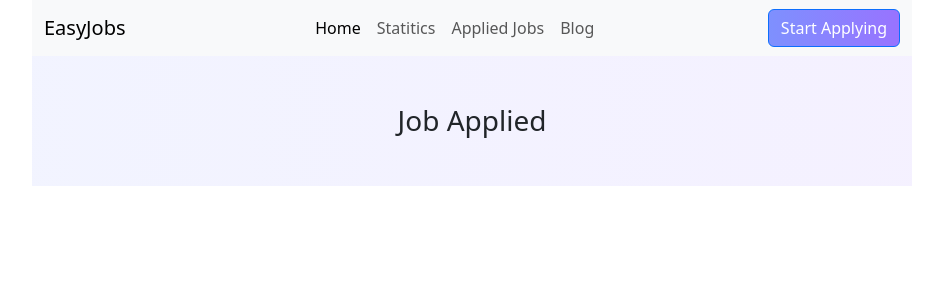
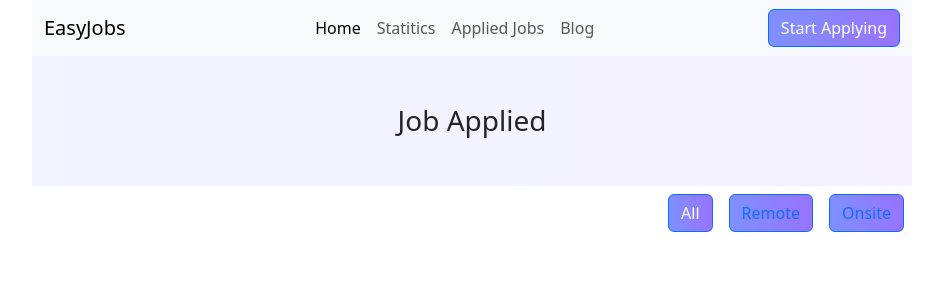
Before and after one commit to Arefin994/easy-jobs-web, a React (Vite) app: page /appliedJobs in a window 1280 px wide. Shown: the top 300 px of the page, without its empty margins (168-1111 px from the left). Built offline with nearby package versions, Linux system fonts and the light colour scheme.

Commit message:
Created Filter option for the Applied job section

```diff
--- a/public/jobs.json
+++ b/public/jobs.json
@@ -12,7 +12,7 @@
       "experience": "5+ years of experience in software development.",
       "education": "Master's degree or PhD in Computer Science, Statistics, Mathematics or related field",
       "time": "Part-time",
-      "ot": "Onsite",
+      "ot": "Remote",
       "contact": {
         "phone": "555-1234",
         "email": "hr@google.com"
@@ -48,7 +48,7 @@
       "experience": "3+ years of experience in data science or related field.",
       "education": "PhD in Computer Science",
       "time": "Part-time",
-      "ot": "Onsite",
+      "ot": "Remote",
       "contact": {
         "phone": "555-9012",
         "email": "hr@facebook.com"
@@ -66,7 +66,7 @@
       "experience": "5+ years of experience in software development.",
       "education": "Cse Degree",
       "time": "Part-time",
-      "ot": "Onsite",
+      "ot": "Remote",
       "contact": {
         "phone": "555-3456",
         "email": "jobs@amazon.com"
--- a/src/components/AppliedJobs/AppliedJobs.jsx
+++ b/src/components/AppliedJobs/AppliedJobs.jsx
@@ -1,21 +1,35 @@
-import React from 'react';
+import React, { useState } from 'react';
 import { Link } from 'react-router-dom';
 import './AppliedJobs.css';
 
 const AppliedJobs = () => {
+    const [filter, setFilter] = useState('all');
     const appliedJobs = JSON.parse(localStorage.getItem('appliedJobs')) || [];
 
     const handleShowDetails = (job) => {
         localStorage.setItem('jobDetails', JSON.stringify(job));
     }
 
+    const handleFilter = (type) => {
+        setFilter(type);
+    }
+
+    const filteredJobs = filter === 'remote' ? appliedJobs.filter(job => job.ot === 'Remote') :
+        filter === 'onsite' ? appliedJobs.filter(job => job.ot === 'Onsite') :
+            appliedJobs;
+
     return (
         <div>
             <div className='custom-bg'>
                 <h3 className='p-5 text-center'>Job Applied</h3>
             </div>
+            <div className='d-flex justify-content-end'>
+                <button className={`btn mx-2 ${filter === 'all' ? 'btn-primary' : 'btn-outline-primary'}`} onClick={() => handleFilter('all')}>All</button>
+                <button className={`btn mx-2 ${filter === 'remote' ? 'btn-primary' : 'btn-outline-primary'}`} onClick={() => handleFilter('remote')}>Remote</button>
+                <button className={`btn mx-2 ${filter === 'onsite' ? 'btn-primary' : 'btn-outline-primary'}`} onClick={() => handleFilter('onsite')}>Onsite</button>
+            </div>
             <ul>
-                {appliedJobs.map((job, index) => (
+                {filteredJobs.map((job, index) => (
                     <div className='d-flex border rounded my-3 p-3 shadow'>
                         <div className='d-flex align-items-center'>
                             <img src={job.logoUrl} className="custom-img image-fluid rounded" alt={job.company} />
--- a/src/components/Jobs/Jobs.jsx
+++ b/src/components/Jobs/Jobs.jsx
@@ -58,7 +58,7 @@ const Jobs = () => {
           </div>
         ))}
       </div>
-      <div className="text-center my-4">
+      <div className="text-center">
         {visibleJobs < featuredJobs.length && (
           <button className="btn btn-primary my-2" onClick={() => setVisibleJobs(visibleJobs + 4)}>Show More</button>
         )}
--- a/src/components/ShowDetails/ShowDetails.jsx
+++ b/src/components/ShowDetails/ShowDetails.jsx
@@ -6,7 +6,6 @@ import 'react-toastify/dist/ReactToastify.css';
 
 const ShowDetails = () => {
   const jobDetails = JSON.parse(localStorage.getItem('jobDetails'));
-  console.log(jobDetails);
 
   const handleApplyNow = () => {
     const appliedJobs = JSON.parse(localStorage.getItem('appliedJobs')) || [];
```
